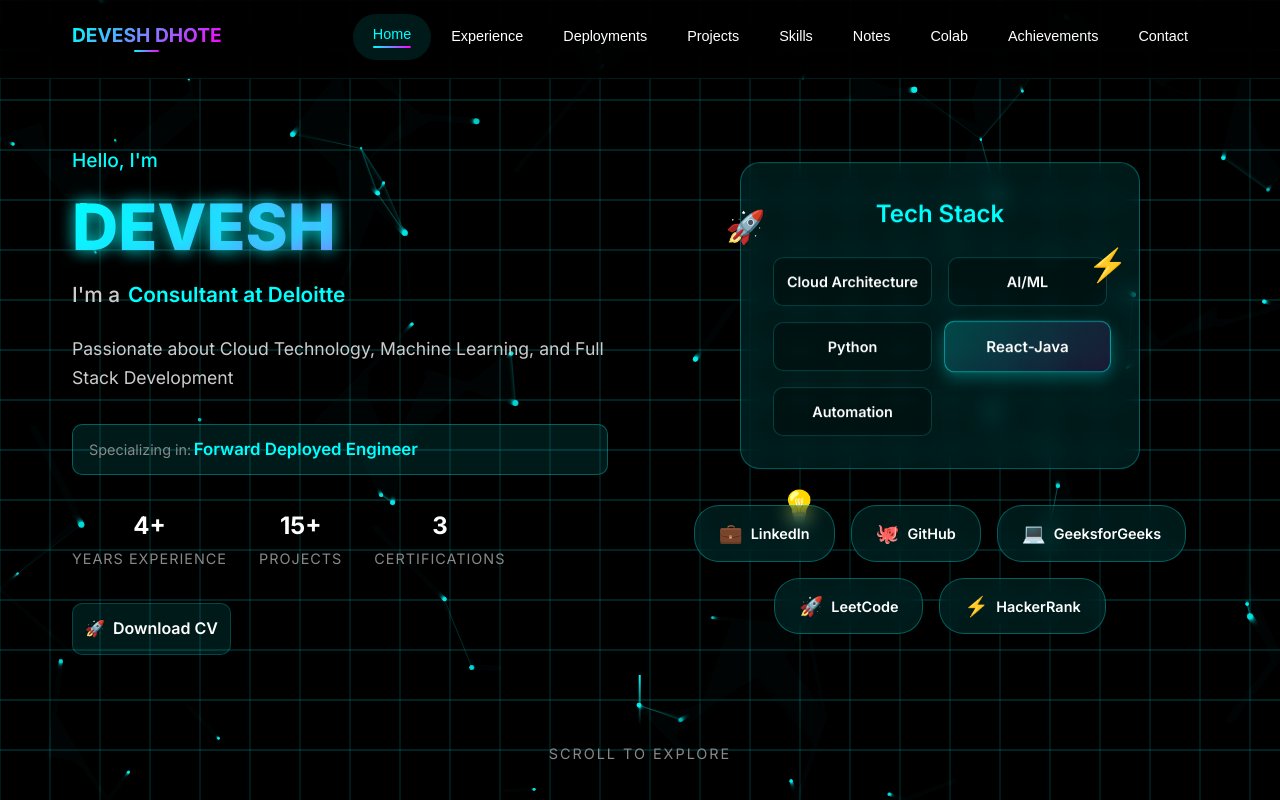
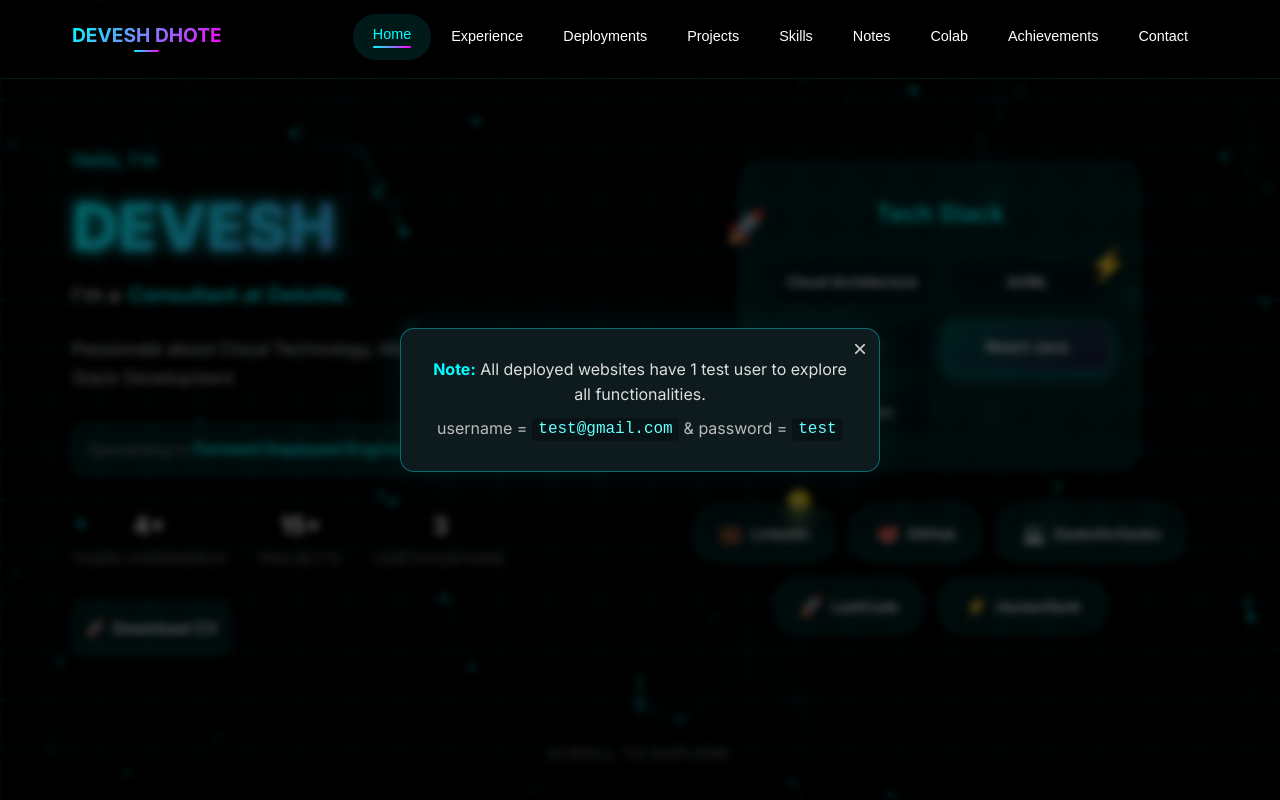
Before and after one commit to deveshd01/Devesh-Portfolio, a React (Create React App) app: page / in a window 1280 px wide. Shown: the top 800 px of the page. Built offline with nearby package versions, Linux system fonts and the light colour scheme.

Commit message:
deployment note pop up

```diff
--- a/src/App.css
+++ b/src/App.css
@@ -2461,7 +2461,61 @@
   line-height: 1.6;
 }
 
+.deployments-note-overlay {
+  position: fixed;
+  inset: 0;
+  display: flex;
+  align-items: center;
+  justify-content: center;
+  background: rgba(0, 0, 0, 0.6);
+  backdrop-filter: blur(4px);
+  z-index: 1000;
+  padding: 1.5rem;
+  animation: deploymentsNoteFadeIn 0.25s ease;
+}
+
+@keyframes deploymentsNoteFadeIn {
+  from {
+    opacity: 0;
+  }
+  to {
+    opacity: 1;
+  }
+}
+
 .deployments-test-note {
+  position: relative;
+  max-width: 480px;
+  width: 100%;
+  margin: 0 auto;
+  padding: 1.75rem 1.5rem;
+  background: #0d1b1e;
+  border: 1px solid rgba(0, 255, 255, 0.35);
+  border-radius: 14px;
+  font-size: clamp(0.95rem, 2vw, 1rem);
+  color: #ddd;
+  line-height: 1.6;
+  box-shadow: 0 20px 60px rgba(0, 0, 0, 0.5), 0 0 40px rgba(0, 255, 255, 0.1);
+  text-align: center;
+}
+
+.deployments-note-close {
+  position: absolute;
+  top: 0.5rem;
+  right: 0.75rem;
+  background: none;
+  border: none;
+  color: #ccc;
+  font-size: 1.5rem;
+  line-height: 1;
+  cursor: pointer;
+  transition: color 0.2s ease;
+}
+
+.deployments-note-close:hover {
+  color: #00ffff;
+}
+.deployments-test-note2 {
   max-width: 640px;
   margin: 1.5rem auto 0;
   padding: 1rem 1.25rem;
--- a/src/components/Deployments.js
+++ b/src/components/Deployments.js
@@ -1,11 +1,51 @@
-import React from 'react';
+import React, { useEffect, useRef, useState } from 'react';
 import { deployments } from '../data';
 
 const Deployments = () => {
   const liveCount = deployments.filter((d) => d.status === 'Live').length;
+  const sectionRef = useRef(null);
+  const [showNote, setShowNote] = useState(false);
+  const hasShownRef = useRef(false);
+
+  useEffect(() => {
+    const node = sectionRef.current;
+    if (!node) return undefined;
+
+    const observer = new IntersectionObserver(
+      ([entry]) => {
+        if (entry.isIntersecting && !hasShownRef.current) {
+          hasShownRef.current = true;
+          setShowNote(true);
+        }
+      },
+      { threshold: 0.3 }
+    );
+
+    observer.observe(node);
+    return () => observer.disconnect();
+  }, []);
 
   return (
-    <section className="deployments">
+    <section className="deployments" ref={sectionRef}>
+      {showNote && (
+        <div className="deployments-note-overlay" onClick={() => setShowNote(false)}>
+          <div className="deployments-test-note" onClick={(e) => e.stopPropagation()}>
+            <button
+              type="button"
+              className="deployments-note-close"
+              aria-label="Close note"
+              onClick={() => setShowNote(false)}
+            >
+              ×
+            </button>
+            <strong>Note:</strong> All deployed websites have 1 test user to explore all functionalities.
+            <span className="deployments-credentials">
+              username = <code>test@gmail.com</code> &amp; password = <code>test</code>
+            </span>
+          </div>
+        </div>
+      )}
+
       <div className="container">
         <div className="section-header">
           <h2 className="section-title">Live Deployments</h2>
@@ -19,7 +59,7 @@
               Explore my live applications and deployed projects that demonstrate real-world implementation
               of modern technologies and best practices in software development.
             </p>
-            <div className="deployments-test-note">
+            <div className="deployments-test-note2">
               <strong>Note:</strong> All deployed websites have 1 test user to explore all functionalities.
               <span className="deployments-credentials">
                 username = <code>test@gmail.com</code> &amp; password = <code>test</code>
```
